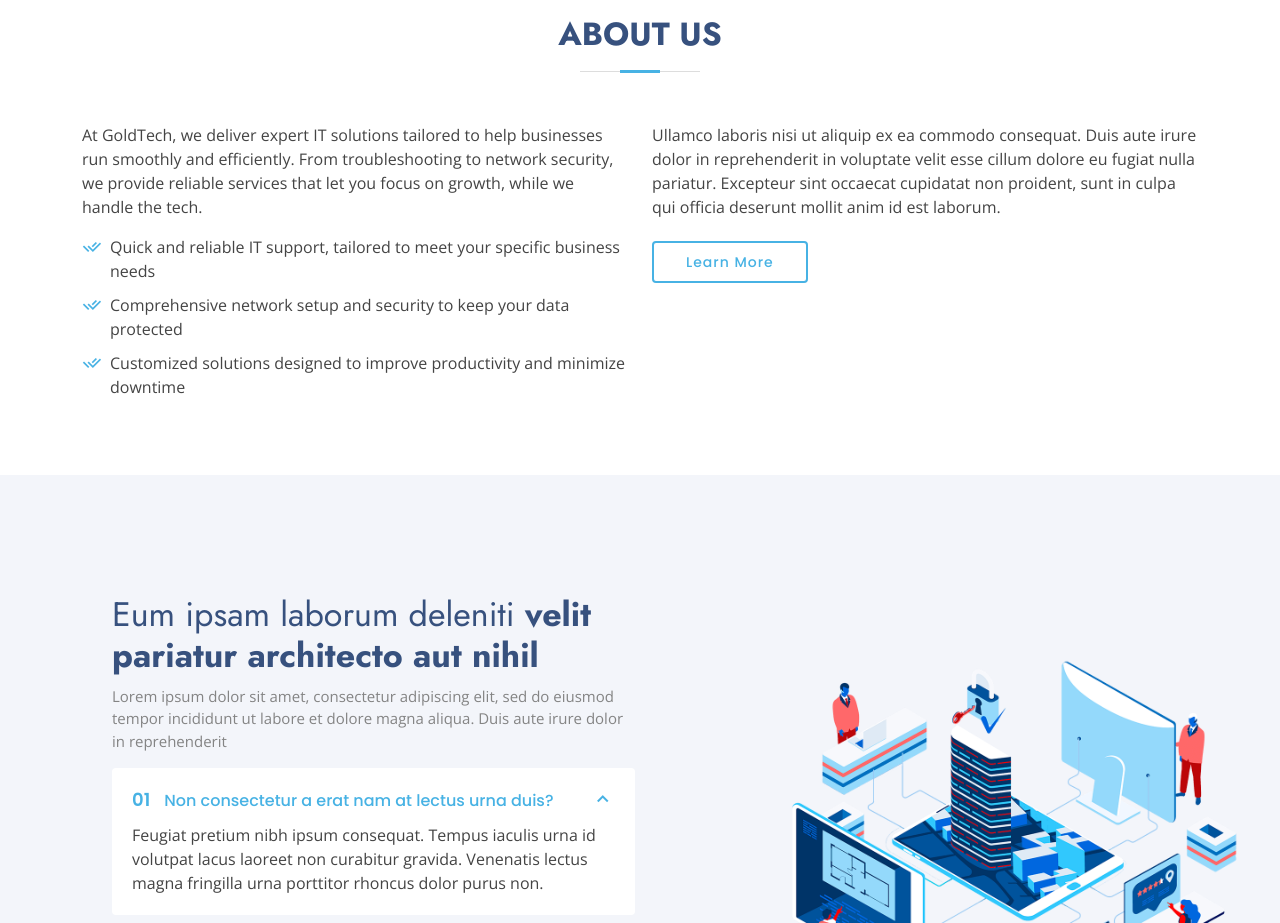
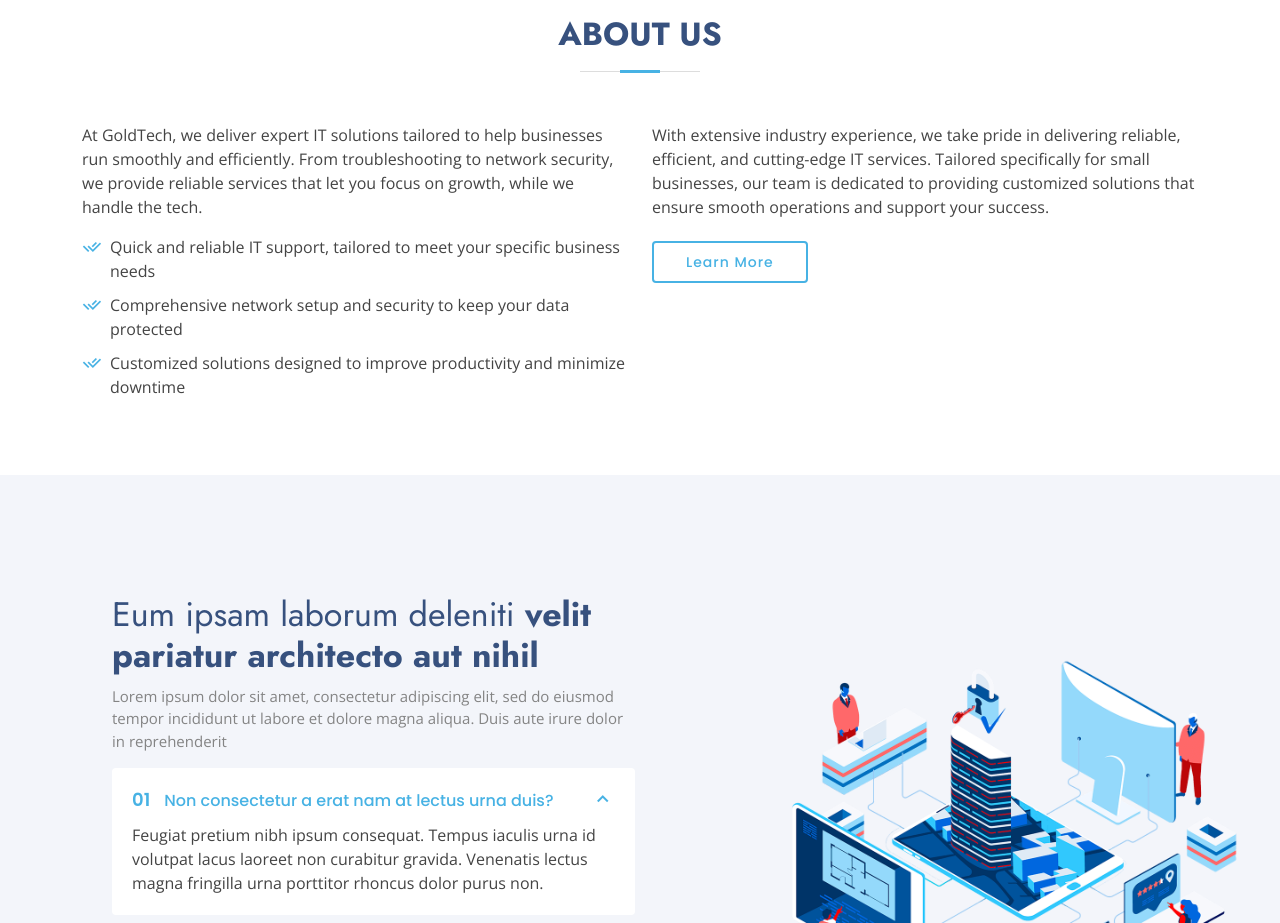
Before and after one commit to gt-business/gt-business.github.io, a plain HTML site: page index.html in a window 1280 px wide. Shown: the part 780-1703 px from the top of the page. Drawn offline with nearby package versions, Linux system fonts and the light colour scheme.

Commit message:
Update index.html

```diff
--- a/index.html
+++ b/index.html
@@ -149,9 +149,8 @@
           </div>
           <div class="col-lg-6 pt-4 pt-lg-0">
             <p>
-              Ullamco laboris nisi ut aliquip ex ea commodo consequat. Duis aute irure dolor in reprehenderit in voluptate
-              velit esse cillum dolore eu fugiat nulla pariatur. Excepteur sint occaecat cupidatat non proident, sunt in
-              culpa qui officia deserunt mollit anim id est laborum.
+              With extensive industry experience, we take pride in delivering reliable, efficient, and cutting-edge IT services. Tailored specifically for small businesses,
+              our team is dedicated to providing customized solutions that ensure smooth operations and support your success.
             </p>
             <a href="#" class="btn-learn-more">Learn More</a>
           </div>
```
